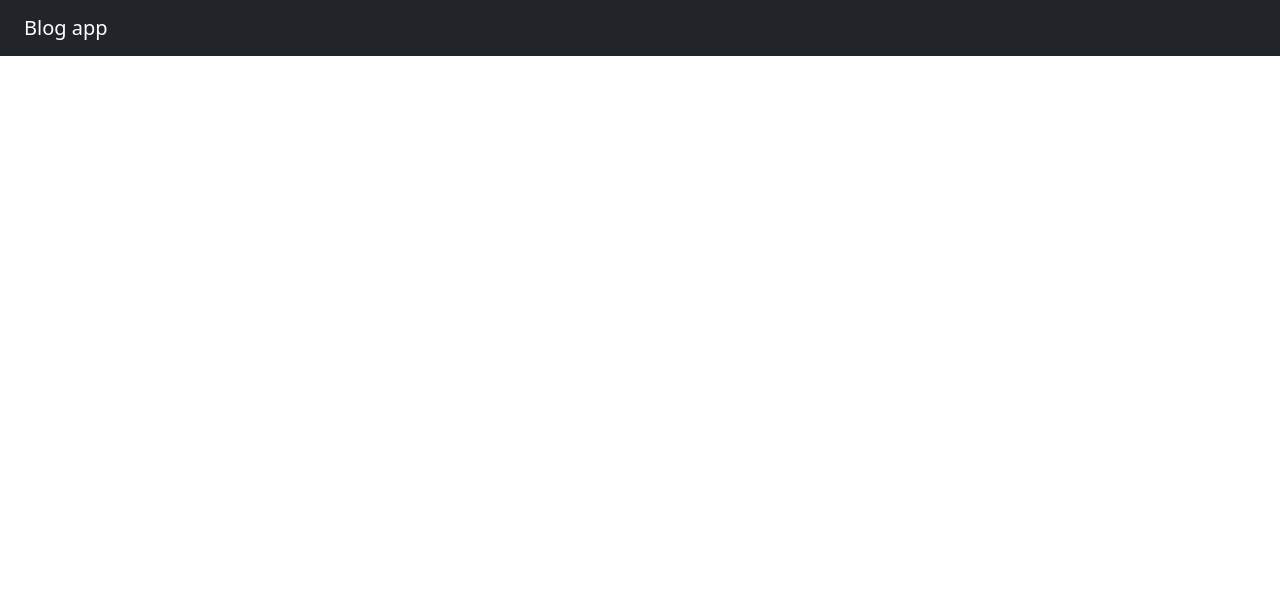
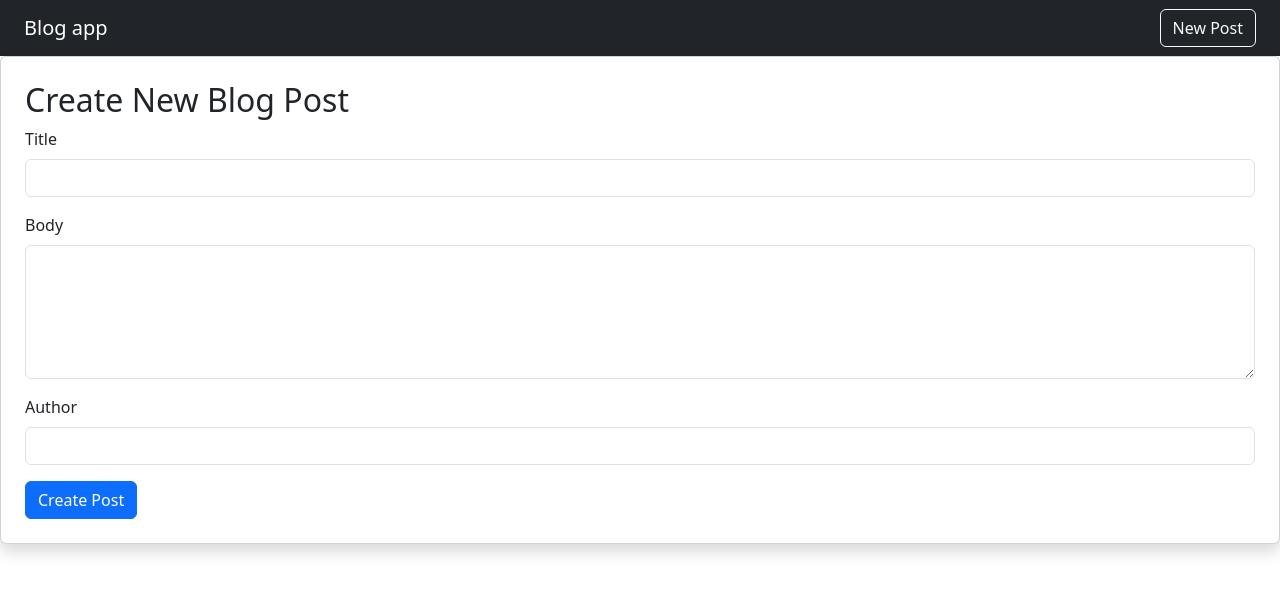
Before and after one commit to Pravin671231/Blog-app, a React (Vite) app in the folder client/: page /create in a window 1280 px wide. Before the commit this address had no page. Shown: the top 594 px of the page. Built offline with nearby package versions, Linux system fonts and the light colour scheme.

Commit message:
add create post form and connect to backend

```diff
--- a/client/src/components/Navbar.jsx
+++ b/client/src/components/Navbar.jsx
@@ -5,6 +5,9 @@ function Navbar() {
   return (
     <nav className="navbar navbar-expand-lg navbar-dark bg-dark px-4">
       <Link className="navbar-brand">Blog app</Link>
+      <Link className="btn btn-outline-light ms-auto" to="/create">
+        New Post
+      </Link>
 
       <div className="ml-auto"></div>
     </nav>
--- /dev/null
+++ b/client/src/pages/CreatePost.jsx
@@ -0,0 +1,70 @@
+import { useState } from "react";
+import { useNavigate } from "react-router-dom";
+import { createPost } from "../services/postServices";
+
+function CreatePost() {
+  const [form, setForm] = useState({ title: "", body: "", author: "" });
+  const [error, setError] = useState("");
+  const navigate = useNavigate();
+
+  const handleChange = () => {
+    setForm({ ...form, [e.target.name]: e.target.value });
+  };
+
+  const handleSubmit = async (e) => {
+    e.preventDefault();
+    if (!form.title || !form.body || !form.author) {
+      return setError("All fields are required");
+    }
+    try {
+      await createPost(form);
+      navigate("/");
+    } catch (error) {
+      setError("Failed to create post");
+    }
+  };
+
+  return (
+    <div className="card shadow p-4 ">
+      <h2>Create New Blog Post</h2>
+      {error && <div className="alert alert-danger">{error} </div>}
+      <form onSubmit={handleSubmit}>
+        <div className="mb-3">
+          <label className="form-label">Title</label>
+          <input
+            type="text"
+            name="title"
+            value={form.title}
+            onChange={handleChange}
+            className="form-control"
+          />
+        </div>
+        <div className="mb-3">
+          <label className="form-label">Body</label>
+          <textarea
+            name="body"
+            rows="5"
+            value={form.body}
+            onChange={handleChange}
+            className="form-control"
+          ></textarea>
+        </div>
+        <div className="mb-3">
+          <label className="form-label">Author</label>
+          <input
+            type="text"
+            name="author"
+            value={form.author}
+            onChange={handleChange}
+            className="form-control"
+          />
+        </div>
+        <button type="submit" className="btn btn-primary">
+          Create Post
+        </button>
+      </form>
+    </div>
+  );
+}
+
+export default CreatePost;
--- a/client/src/routes/PostRoutes.jsx
+++ b/client/src/routes/PostRoutes.jsx
@@ -1,12 +1,15 @@
 import { Routes, Route } from "react-router-dom";
 import PostDetails from "../pages/PostDetails";
 import Home from "../pages/Home";
+import CreatePost from "../pages/CreatePost";
 
 function PostRoutes() {
   return (
     <Routes>
       <Route path="/" element={<Home />} />
       <Route path="/posts/:id" element={<PostDetails />} />
+      <Route path="/posts/:id" element={<PostDetails />} />
+      <Route path="/create" element={<CreatePost />} />
     </Routes>
   );
 }
--- a/client/src/services/postServices.js
+++ b/client/src/services/postServices.js
@@ -6,3 +6,4 @@ const API = axios.create({
 
 export const getAllPosts = () => API.get("/posts");
 export const getPostById = (id) => API.get(`/posts/${id}`);
+export const createPost = () => API.post("/posts", newPost);
```
